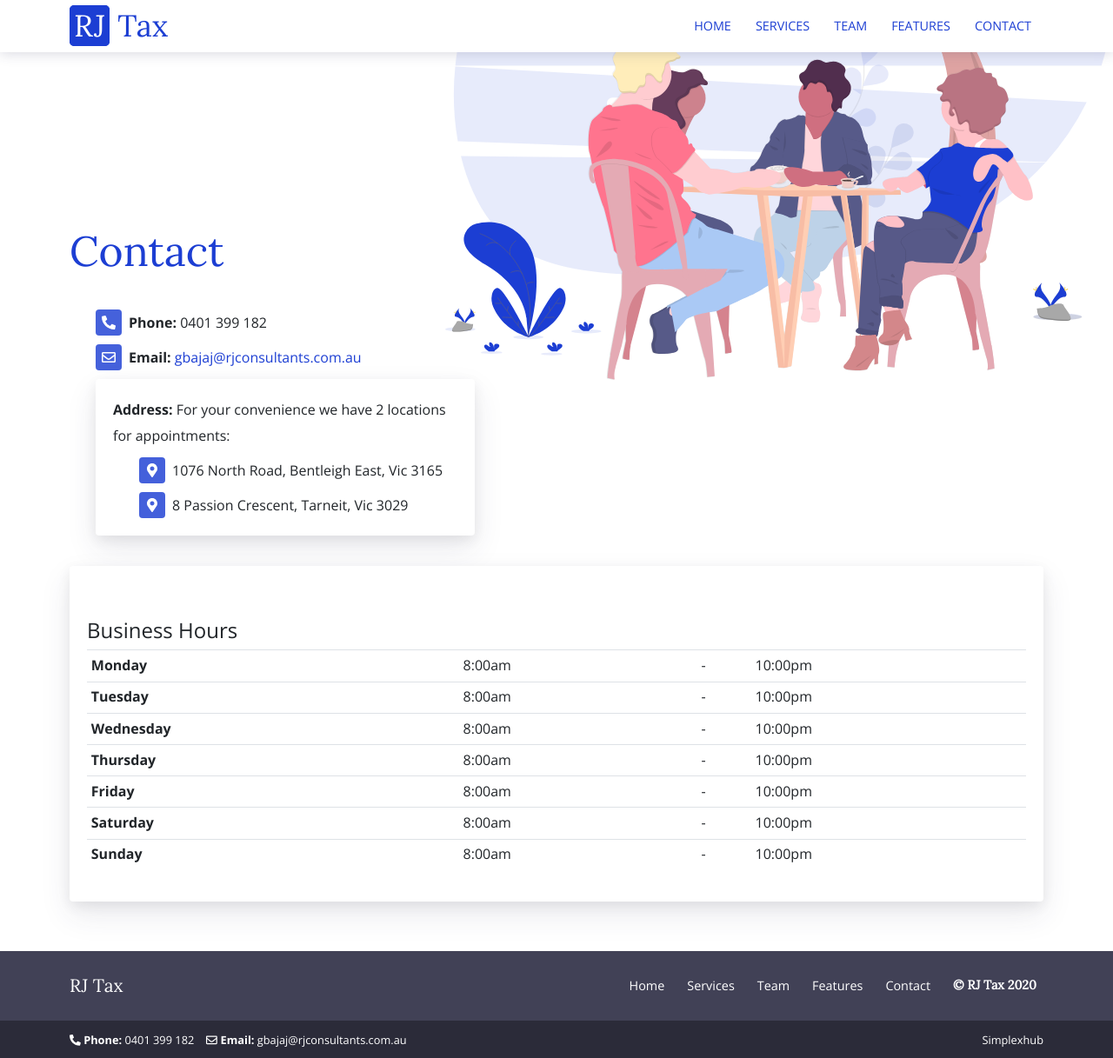
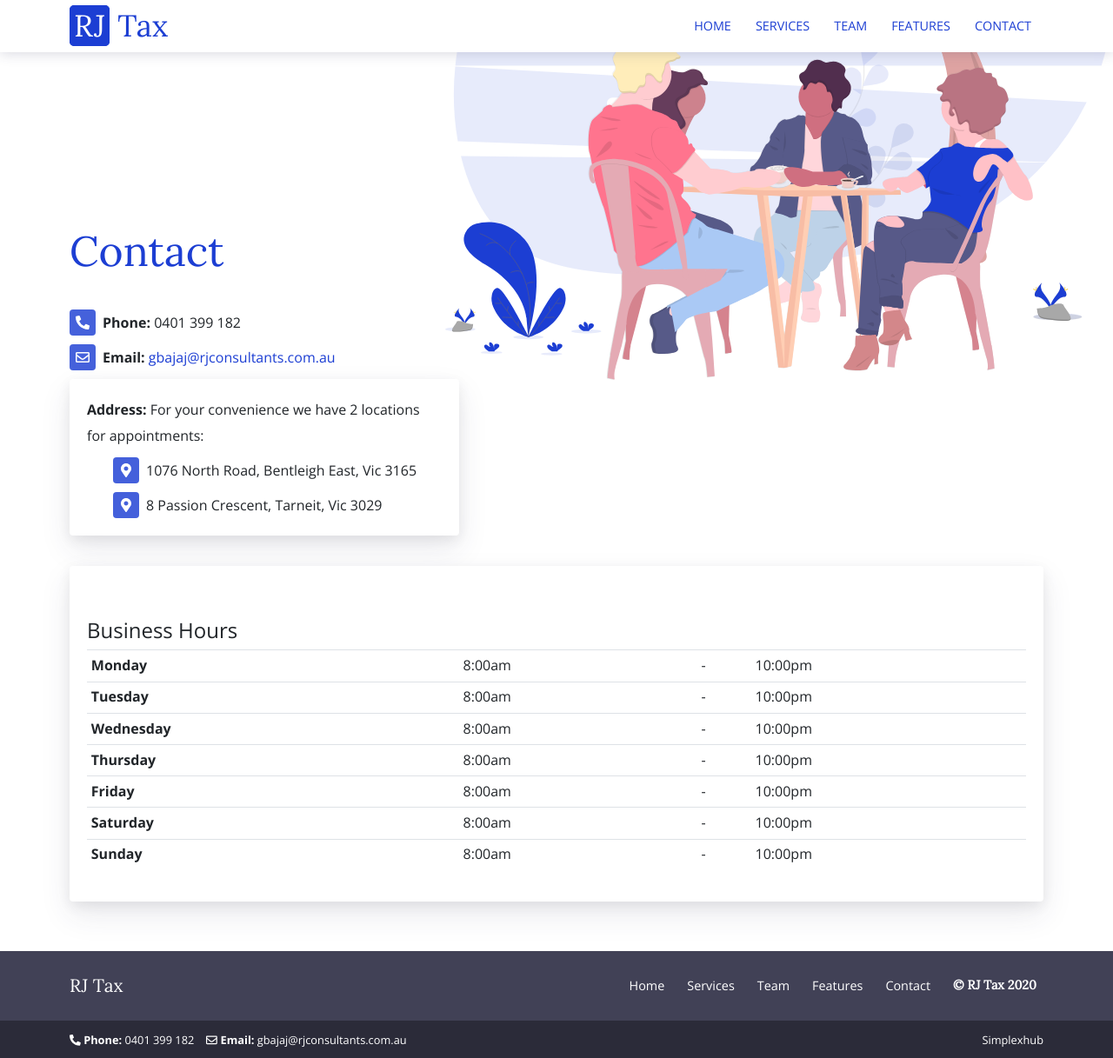
Before and after one commit to raisulsh2020/raisul-sh2020.github.io, a Jekyll site: the page built from contact.html, in a window 1280 px wide. Shown: the whole page at 87% size. Built offline with Jekyll 4.4.1, drawn with Linux system fonts in a browser that asks for light colours.

Commit message:
Content added

```diff
--- a/contact.html
+++ b/contact.html
@@ -17,7 +17,7 @@ bodyClass: page-team-list
 <div class="container">
   <div class="row">
     <div class="col-12 col-md-12 mb-5">
-      <ul>
+      <ul class="pl-0">
         <li class="mb-1"><span class="address-icon"><i class="fas fa-phone-alt"></i></span> <strong>Phone: </strong>{{ site.data.contact.phone }}</li>
         <li class="mb-1"><span class="address-icon"><i class="far fa-envelope"></i></span> <strong>Email: </strong><a href="mailto:{{ site.data.contact.email }}">
             {{ site.data.contact.email }}</a></li>
```
